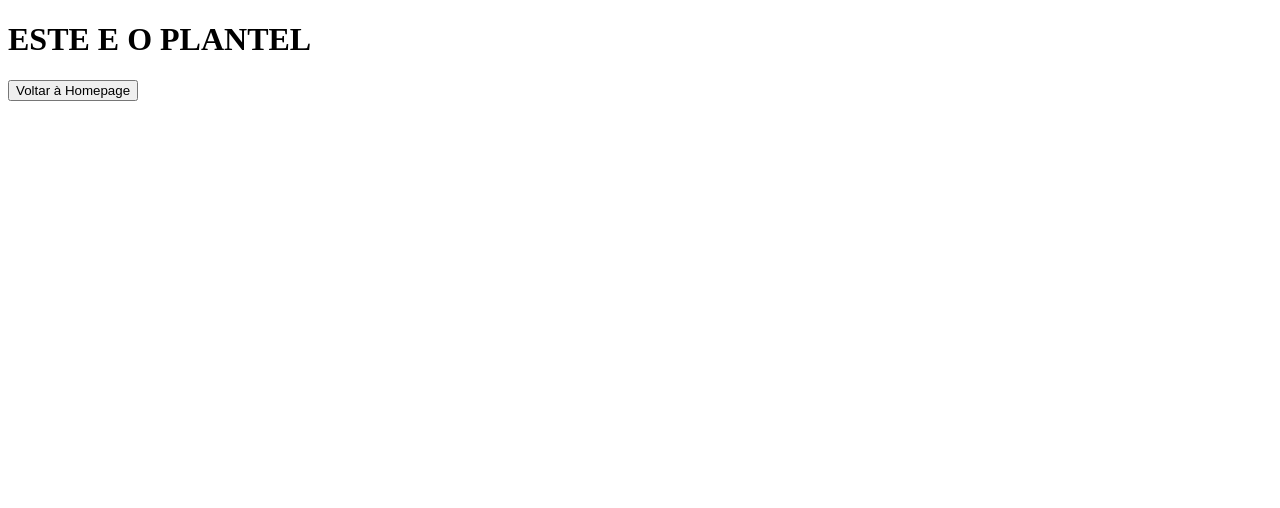
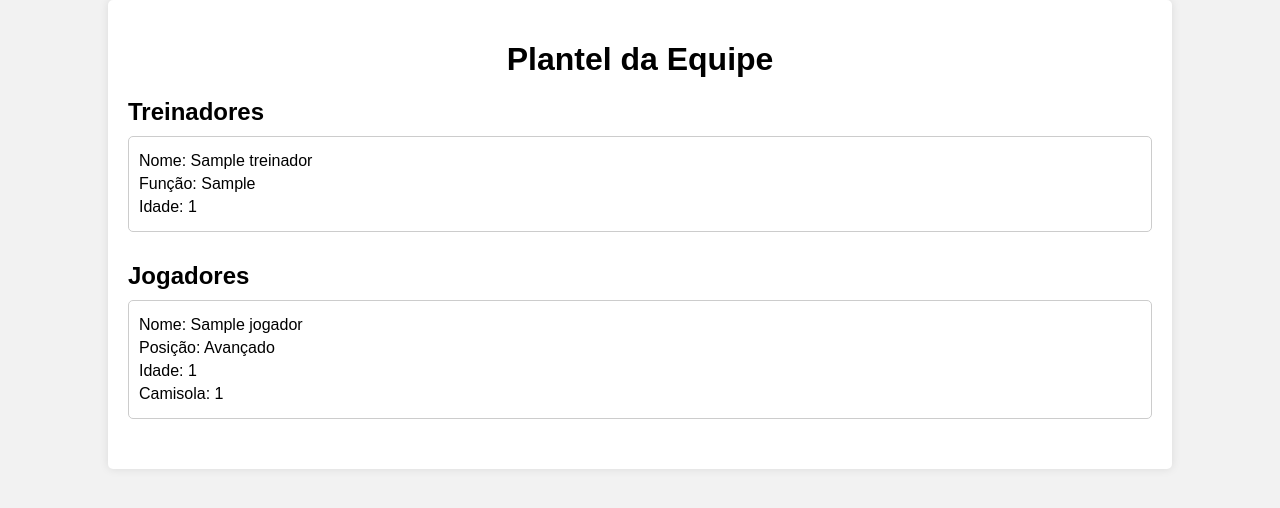
Before and after one commit to tiagomonteiroo/SiteDesportivo, a Django app: page /plantel/ in a window 1280 px wide. Shown: the top 508 px of the page. Run offline with Django 5.2, Linux system fonts and the light colour scheme; tables that the repository leaves empty hold one stand-in row (values such as "Sample post").

```diff
--- a/siteclube/clubehome/templates/clubehome/plantel.html
+++ b/siteclube/clubehome/templates/clubehome/plantel.html
@@ -2,12 +2,76 @@
 <html lang="en">
 <head>
     <meta charset="UTF-8">
+    <meta name="viewport" content="width=device-width, initial-scale=1.0">
     <title>PLANTEL | Site Oficial do Glu Glu Futebol Clube</title>
+<style>
+        body {
+            font-family: Arial, sans-serif;
+            margin: 0;
+            padding: 0;
+            background-color: #f2f2f2;
+        }
+
+        .container {
+            width: 80%;
+            margin: 0 auto;
+            padding: 20px;
+            background-color: #fff;
+            border-radius: 5px;
+            box-shadow: 0 0 10px rgba(0, 0, 0, 0.1);
+        }
+
+        h1 {
+            text-align: center;
+            margin-bottom: 20px;
+        }
+
+        .section {
+            margin-bottom: 30px;
+        }
+
+        .section h2 {
+            margin-bottom: 10px;
+        }
+
+        .player {
+            padding: 10px;
+            border: 1px solid #ccc;
+            margin-bottom: 10px;
+            border-radius: 5px;
+        }
+
+        .player p {
+            margin: 5px 0;
+        }
+    </style>
 </head>
 <body>
-<h1>ESTE E O PLANTEL</h1>
+    <div class="container">
+        <h1>Plantel da Equipe</h1>
 
-<a href="{% url 'homepage' %}"><button>Voltar à Homepage</button></a>
+        <div class="section">
+            <h2>Treinadores</h2>
+            {% for treinador in treinadores %}
+            <div class="player">
+                <p>Nome: {{ treinador.nome }}</p>
+                <p>Função: {{ treinador.funcao }}</p>
+                <p>Idade: {{ treinador.idade }}</p>
+            </div>
+            {% endfor %}
+        </div>
 
+        <div class="section">
+            <h2>Jogadores</h2>
+            {% for jogador in jogadores %}
+            <div class="player">
+                <p>Nome: {{ jogador.nome }}</p>
+                <p>Posição: {{ jogador.get_posicao_display }}</p>
+                <p>Idade: {{ jogador.idade }}</p>
+                <p>Camisola: {{ jogador.numero }}</p>
+            </div>
+            {% endfor %}
+        </div>
+    </div>
 </body>
 </html>
--- a/siteclube/clubehome/urls.py
+++ b/siteclube/clubehome/urls.py
@@ -4,7 +4,7 @@ from . import views
 urlpatterns = [
     path("", views.homepage, name = "homepage"),
     path("login/", views.auth_login, name = "login"),
-    path("plantel/", views.plantel, name = "plantel"),
+    path("plantel/", views.plantel_view, name = "plantel"),
     path("loja/", views.loja, name = "loja"),
     path("bilhetes/", views.bilhetes, name = "bilhetes"),
     path("noticias/", views.noticias, name = "noticias"),
--- a/siteclube/clubehome/views.py
+++ b/siteclube/clubehome/views.py
@@ -1,5 +1,6 @@
 from django.contrib.auth import authenticate, login
 from django.shortcuts import render, redirect
+from .models import Treinador, Jogador
 
 # Create your views here.
 def homepage(request):
@@ -16,13 +17,16 @@ def auth_login(request):
         else:
             error_message = "Nome de usuário ou senha incorretos."
             return render(request, 'clubehome/login.html', {'error_message': error_message})
-    return render(request,'clubehome/login.html' )
+    return render(request,'clubehome/login.html')
+
+def plantel_view(request):
+    # Obter todos os treinadores e jogadores do banco de dados
+    treinadores = Treinador.objects.all()
+    jogadores = Jogador.objects.all()
+    return render(request, 'clubehome/plantel.html', {'treinadores': treinadores, 'jogadores': jogadores})
 
 def loja(request):
     return render(request, "clubehome/loja.html")
-
-def plantel(request):
-    return render(request, "clubehome/plantel.html")
 
 def bilhetes(request):
     return render(request, "clubehome/bilhetes.html")
```
Also changed, not shown: siteclube/db.sqlite3.
